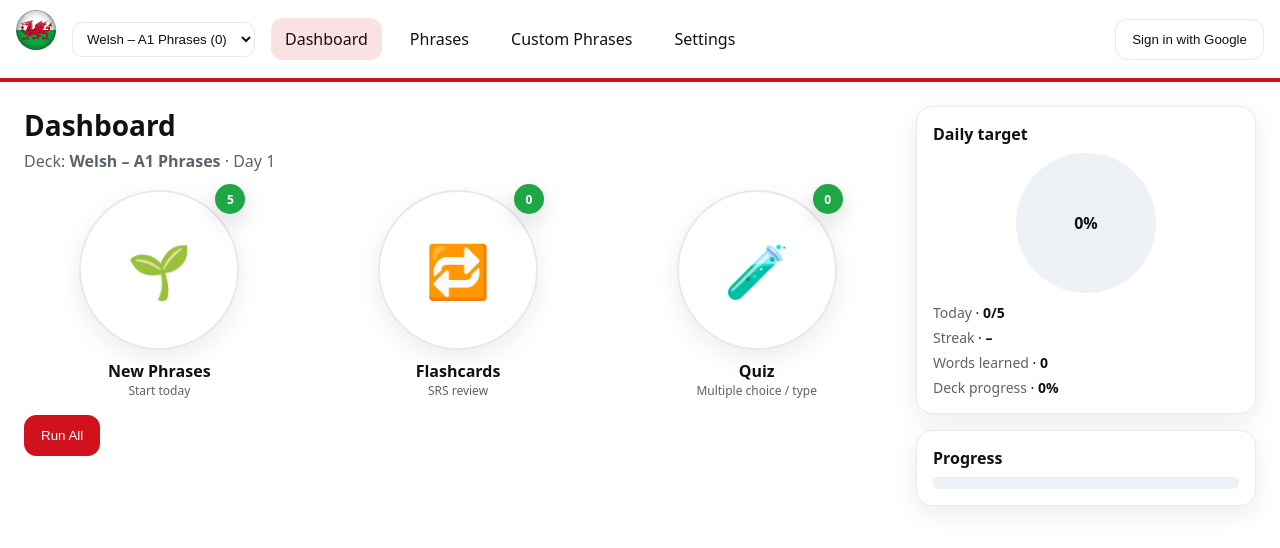
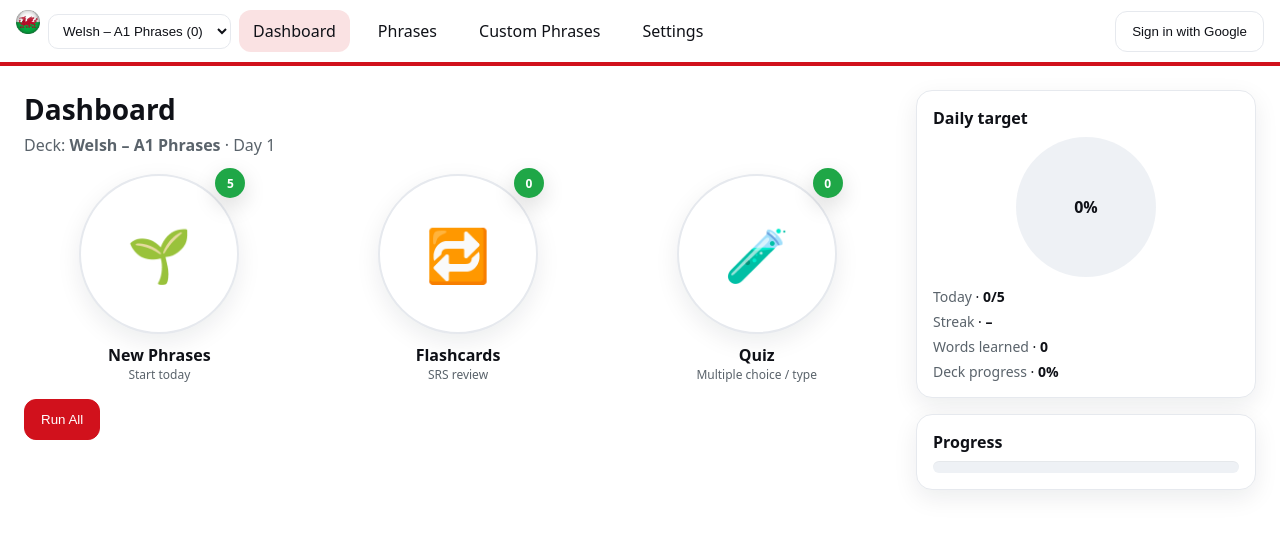
Before and after one commit to LAPrice90/flashcards, a plain HTML site: page index.html in a window 1280 px wide. Drawn offline with Linux system fonts and the light colour scheme; no server answers.

Commit message:
style: shrink dragon icon and position deck select

```diff
--- a/styles/base.css
+++ b/styles/base.css
@@ -81,10 +81,10 @@ body { background: var(--bg); color: var(--text); }
   background: var(--welsh-white);
   border-bottom: 4px solid var(--welsh-red);
 }
-.nav-left{ display:flex; align-items:center; gap:16px; }
+.nav-left{ display:flex; align-items:center; gap:8px; }
 .nav-right{ display:flex; align-items:center; gap:16px; }
 .brand.dragon{ font-weight: 800; letter-spacing:.2px; color: var(--welsh-red); }
-.brand.dragon img{ height:40px; }
+.brand.dragon img{ height:24px; }
 .nav-horizontal{ display:flex; gap:14px; }
 .nav-horizontal a{
   display:inline-flex; align-items:center; gap:8px;
@@ -100,7 +100,7 @@ body { background: var(--bg); color: var(--text); }
 
 /* Mobile: show hamburger + drawer */
 .topbar { display: none; }
-.topbar-logo{ height:32px; justify-self:center; }
+.topbar-logo{ height:24px; justify-self:center; }
 .icon-btn {
   border: 1px solid var(--border);
   background: var(--panel);
```
